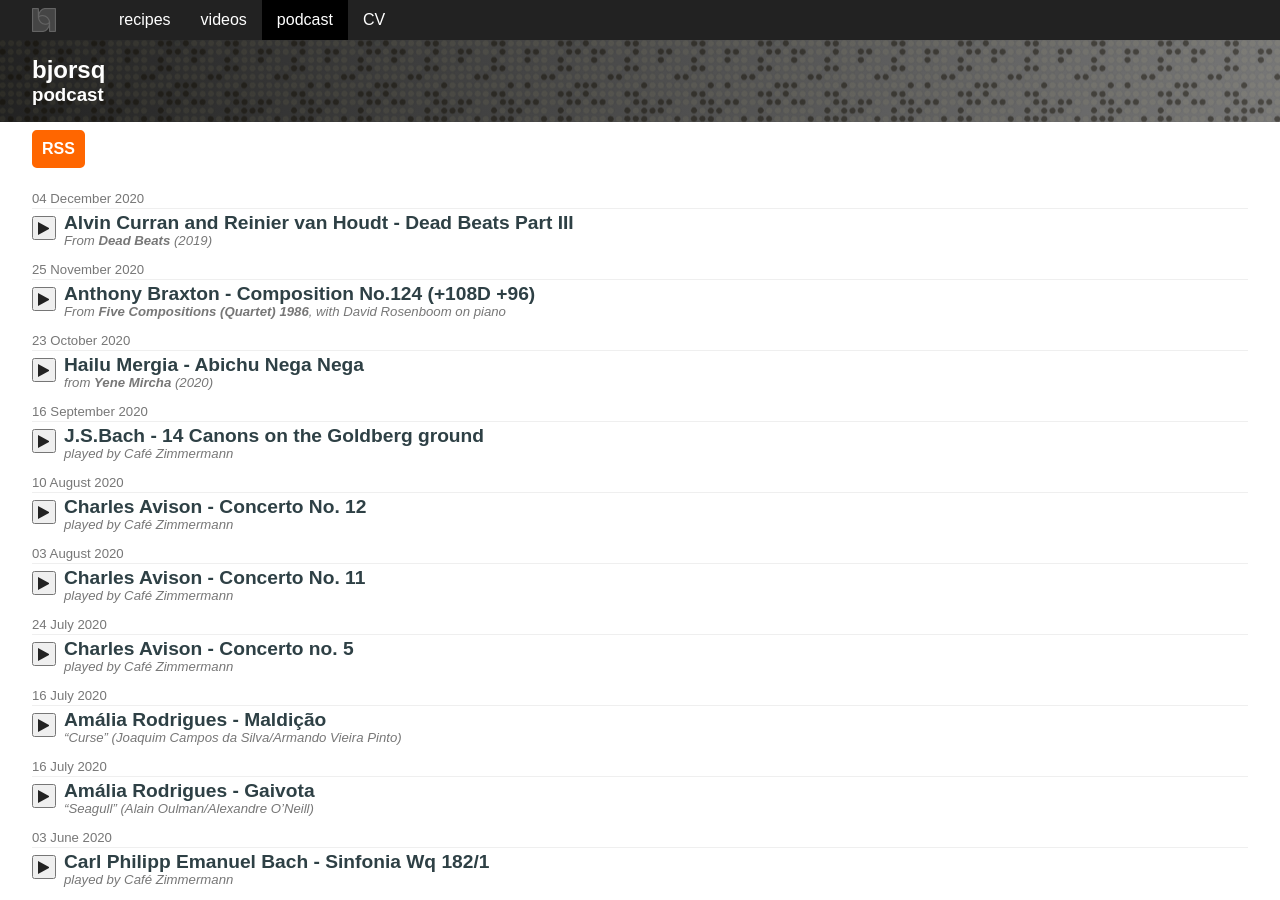
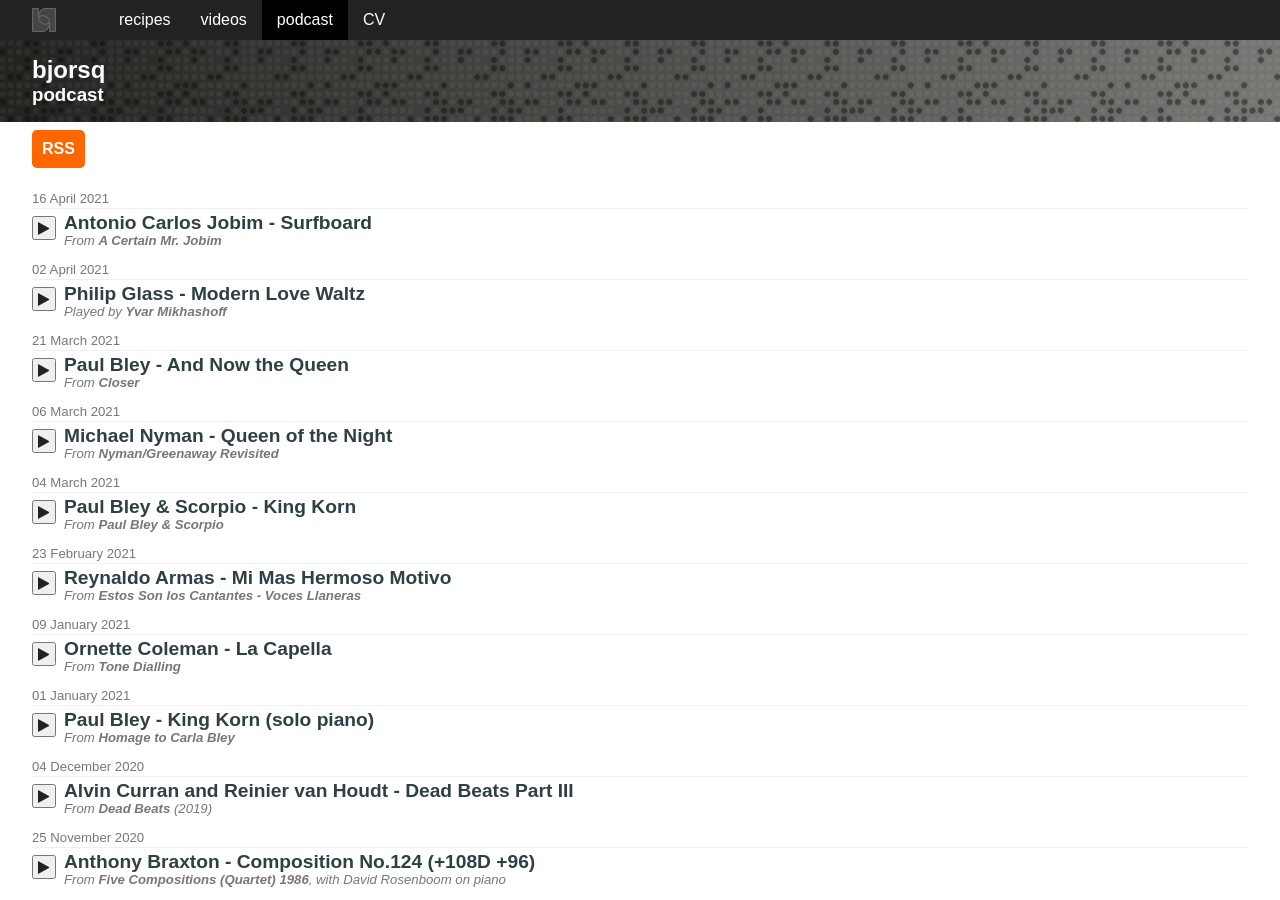
Before and after one commit to bjorsq/bjorsq.github.com, a Jekyll site: the page built from podcast.md, in a window 1280 px wide and 900 px high. Built offline with Jekyll 4.4.1, drawn with Linux system fonts in a browser that asks for light colours.

Commit message:
Added new carrot cake recipe and new podcast tracks

```diff
--- a/_data/podcast.yml
+++ b/_data/podcast.yml
@@ -1,4 +1,44 @@
 ---
+-
+  date: "2021-04-16"
+  description: "From **A Certain Mr. Jobim**"
+  file: "Antonio-Carlos-Jobim-Surfboard.mp3"
+  title: "Antonio Carlos Jobim - Surfboard"
+-
+  date: "2021-04-02"
+  description: "Played by **Yvar Mikhashoff**"
+  file: "Philip-Glass-Modern-Love-Waltz.mp3"
+  title: "Philip Glass - Modern Love Waltz"
+-
+  date: "2021-03-21"
+  description: "From **Closer**"
+  file: "Paul-Bley-And-Now-the-Queen.mp3"
+  title: "Paul Bley - And Now the Queen"
+-
+  date: "2021-03-06"
+  description: "From **Nyman/Greenaway Revisited**"
+  file: "Michael-Nyman-Queen-of-the-Night.mp3"
+  title: "Michael Nyman - Queen of the Night"
+-
+  date: "2021-03-04"
+  description: "From **Paul Bley &amp; Scorpio**"
+  file: "Paul-Bley-Scorpio-King-Korn.mp3"
+  title: "Paul Bley &amp; Scorpio - King Korn"
+-
+  date: "2021-02-23"
+  description: "From **Estos Son los Cantantes - Voces Llaneras**"
+  file: "Reynaldo-Armas-Mi-Mas-Hermoso-Motivo.mp3"
+  title: "Reynaldo Armas - Mi Mas Hermoso Motivo"
+-
+  date: "2021-01-09"
+  description: "From **Tone Dialling**"
+  file: "OrnetteColeman-La-Capella.mp3"
+  title: "Ornette Coleman - La Capella"
+-
+  date: "2021-01-01"
+  description: "From **Homage to Carla Bley**"
+  file: "Paul-Bley-King-Korn.mp3"
+  title: "Paul Bley - King Korn (solo piano)"
 -
   date: "2020-12-04"
   description: "From **Dead Beats** (2019)"
```
Also changed, not shown: _posts/2008-03-12-pineapple-upside-down-cake.md (+4 -4 lines), _posts/2020-05-07-Carrot-cake.md (added, +49 -0 lines).
